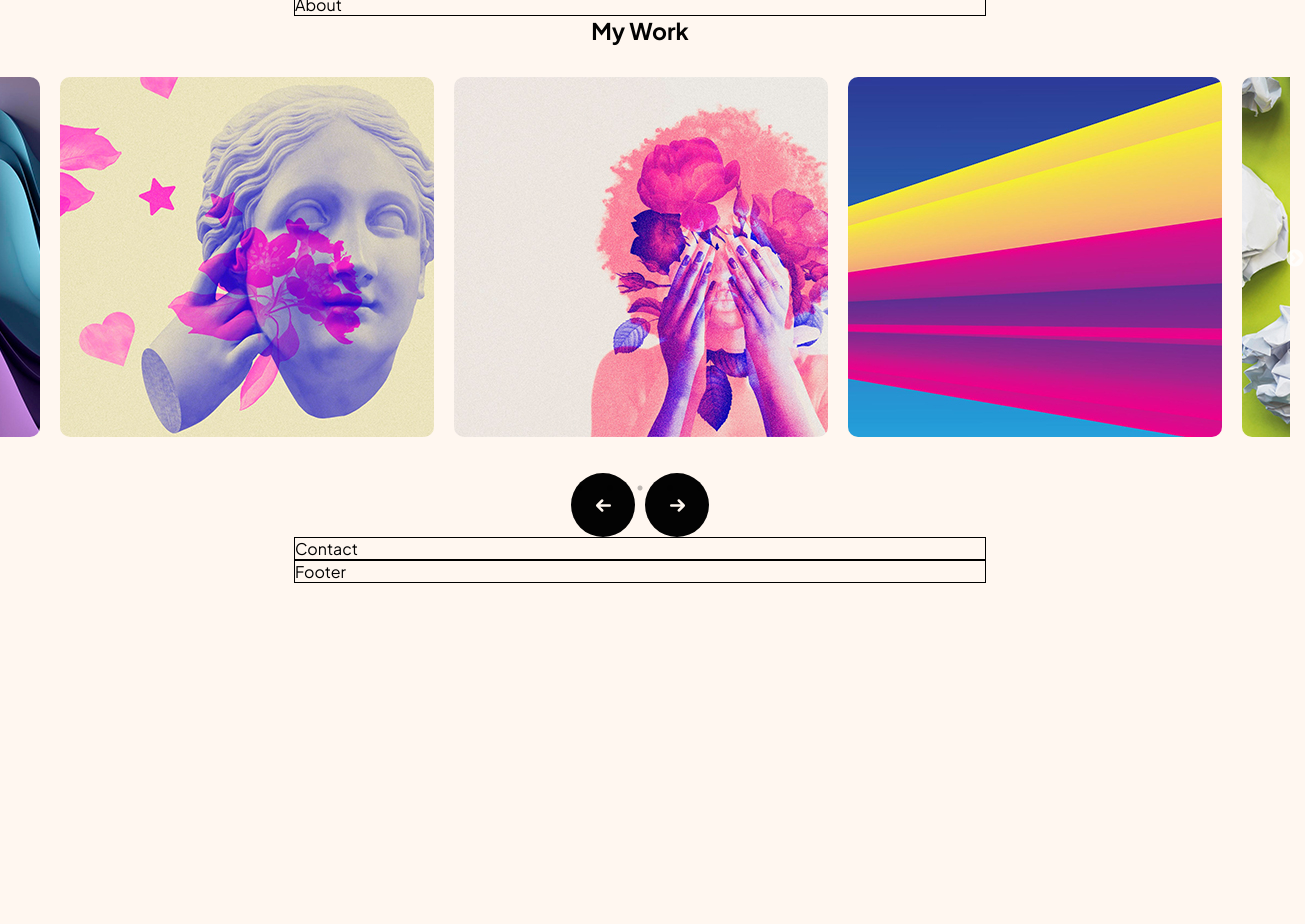
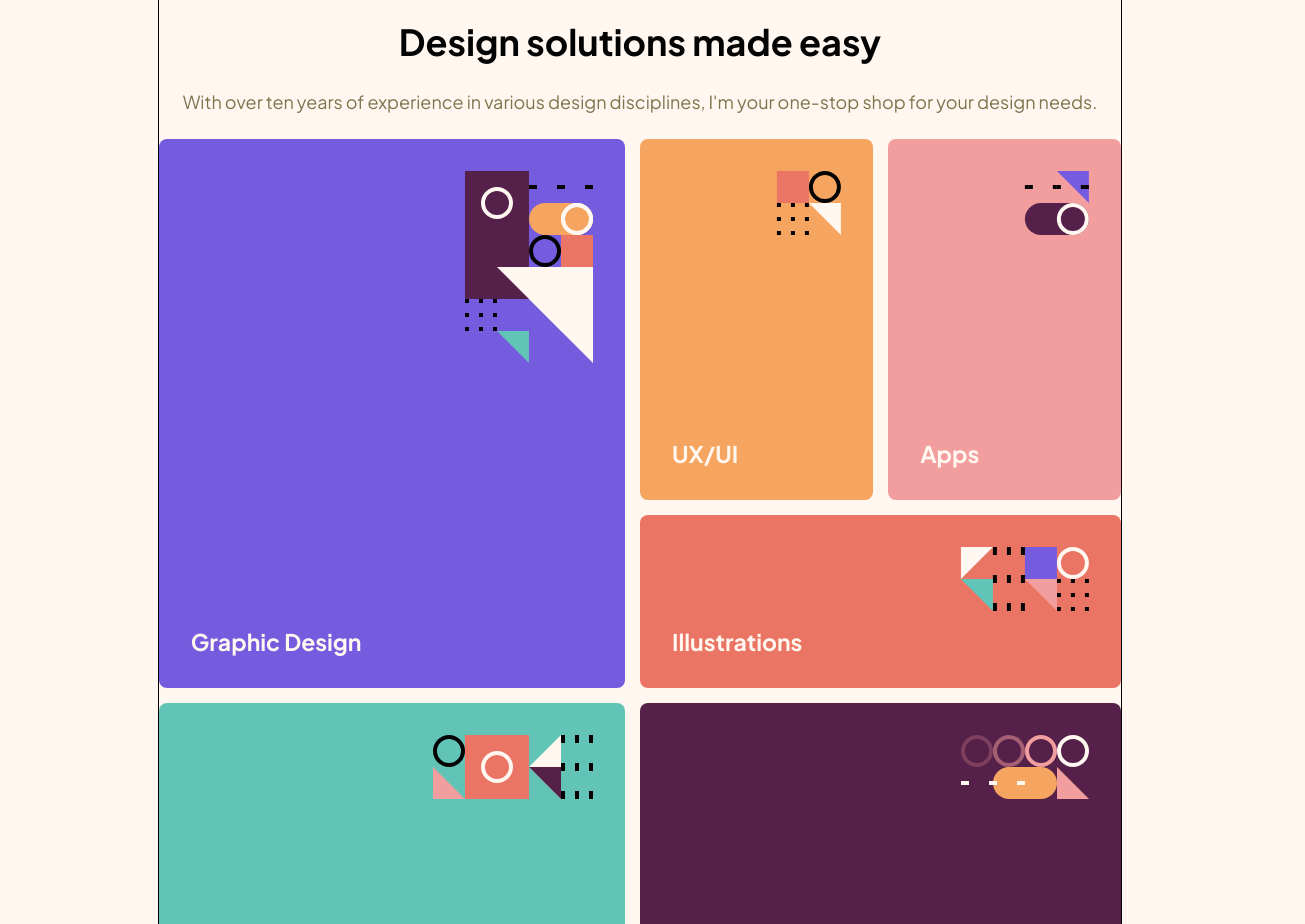
Before and after one commit to eduardosgn/design-portfolio-project, a React (Vite) app: page / in a window 1280 px wide. Shown: the part 80-1004 px from the top of the page, 1305 px wide, since content can reach past the window. Before the commit the page ends 800 px from the top, so only its background shows below. Built offline with nearby package versions, Linux system fonts and the light colour scheme.

Commit message:
sessao hero completa

```diff
--- a/src/App.jsx
+++ b/src/App.jsx
@@ -9,6 +9,11 @@ import Footer from "./components/Footer.jsx";
 const GlobalContainer = styled.main`
     display: flex;
     flex-direction: column;
+    margin: 0 1rem;
+
+    @media (min-width: 768px) {
+        margin: 0;
+    }
 `;
 
 function App() {
--- a/src/components/Header.jsx
+++ b/src/components/Header.jsx
@@ -6,13 +6,14 @@ const HeaderContainer = styled.div`
     display: flex;
     align-items: center;
     justify-content: space-between;
+    margin: 1rem 0 0 0;
 `;
 
 function Header() {
     return (
         <Container>
             <HeaderContainer>
-                <img src={ logo } alt="Design Logo" />
+                <img src={logo} alt="Design Logo" />
                 <PrimaryButton>Free consultation</PrimaryButton>
             </HeaderContainer>
         </Container>
--- a/src/components/Hero.jsx
+++ b/src/components/Hero.jsx
@@ -1,8 +1,163 @@
-import { Container } from '../style/GlobalComponentStyles.js';
+import {
+    Container,
+    Title,
+    AccentTitle,
+    BodyText,
+} from "../style/GlobalComponentStyles.js";
+import styled from "styled-components";
+import * as pallete from "../style/colorVars.js";
+import cardImage1 from "../assets/illustra-card-1.svg";
+import cardImage2 from "../assets/illustra-card-2.svg";
+import cardImage3 from "../assets/illustra-card-3.svg";
+import cardImage4 from "../assets/illustra-card-4.svg";
+import cardImage5 from "../assets/illustra-card-5.svg";
+import cardImage6 from "../assets/illustra-card-6.svg";
+
+const { light_cream } = pallete.colors.neutral;
+const { dark_purple, galatic_blue, light_red, pink, summer_yellow, cyan } =
+    pallete.colors.primary;
+
+const GridCard = styled.div`
+    display: grid;
+    grid-template-columns: repeat(2, 1fr);
+    grid-template-rows: repeat(5, 1fr);
+    grid-column-gap: 15px;
+    grid-row-gap: 15px;
+
+    @media (min-width: 768px) {
+        grid-template-columns: 2fr repeat(2, 1fr);
+    }
+
+    @media (min-width: 1440px) {
+        grid-template-columns: 2fr repeat(2, 1fr) 2fr;
+        grid-template-rows: repeat(2, 1fr);
+    }
+`;
+
+const Card = styled.div`
+    background: ${(props) => props.cardBgColor};
+    border-radius: 8px;
+    padding: 2rem;
+    grid-area: ${(props) => props.gridAreaMobile};
+    display: flex;
+    flex-direction: column;
+    justify-content: space-between;
+
+    @media (min-width: 768px) {
+        grid-area: ${(props) => props.gridAreaTablet};
+    }
+
+    @media (min-width: 1440px) {
+        grid-area: ${(props) => props.gridAreaDesktop};
+    }
+
+    > div {
+        display: flex;
+        justify-content: flex-end;
+        margin-bottom: 1rem;
+    }
+`;
 
 function Hero() {
     return (
-        <Container>Hero Section</Container>
+        <Container>
+            <Title textAlign="center" padding="0 2rem" margin="2rem 0 0 0">
+                Design solutions made easy
+            </Title>
+
+            <BodyText textAlign="center" margin="1.5rem 0" padding="0 1.5rem">
+                With over ten years of experience in various design disciplines,
+                I'm your one-stop shop for your design needs.
+            </BodyText>
+
+            <GridCard>
+                <Card
+                    cardBgColor={galatic_blue}
+                    gridAreaMobile="1 / 1 / 2 / 3"
+                    gridAreaTablet="1 / 1 / 4 / 2"
+                    gridAreaDesktop="1 / 1 / 3 / 2"
+                >
+                    <div>
+                        <img src={cardImage1} alt="" />
+                    </div>
+
+                    <AccentTitle textColor={light_cream}>
+                        Graphic Design
+                    </AccentTitle>
+                </Card>
+
+                <Card
+                    cardBgColor={summer_yellow}
+                    gridAreaMobile="2 / 1 / 3 / 2"
+                    gridAreaTablet=" 1 / 2 / 3 / 3"
+                    gridAreaDesktop="1 / 2 / 2 / 3"
+                >
+                    <div>
+                        <img src={cardImage2} alt="" />
+                    </div>
+
+                    <AccentTitle textColor={light_cream}>UX/UI</AccentTitle>
+                </Card>
+
+                <Card
+                    cardBgColor={pink}
+                    gridAreaMobile="2 / 2 / 3 / 3"
+                    gridAreaTablet="1 / 3 / 3 / 4"
+                    gridAreaDesktop="1 / 3 / 2 / 4"
+                >
+                    <div>
+                        <img src={cardImage3} alt="" />
+                    </div>
+
+                    <AccentTitle textColor={light_cream}>Apps</AccentTitle>
+                </Card>
+
+                <Card
+                    cardBgColor={light_red}
+                    gridAreaMobile="3 / 1 / 4 / 3"
+                    gridAreaTablet="3 / 2 / 4 / 4"
+                    gridAreaDesktop="1 / 4 / 2 / 5"
+                >
+                    <div>
+                        <img src={cardImage4} alt="" />
+                    </div>
+
+                    <AccentTitle textColor={light_cream}>
+                        Illustrations
+                    </AccentTitle>
+                </Card>
+
+                <Card
+                    cardBgColor={cyan}
+                    gridAreaMobile="4 / 1 / 5 / 3"
+                    gridAreaTablet="4 / 1 / 6 / 2"
+                    gridAreaDesktop="2 / 2 / 3 / 4"
+                >
+                    <div>
+                        <img src={cardImage5} alt="" />
+                    </div>
+
+                    <AccentTitle textColor={light_cream}>
+                        Photography
+                    </AccentTitle>
+                </Card>
+
+                <Card
+                    cardBgColor={dark_purple}
+                    gridAreaMobile="5 / 1 / 6 / 3"
+                    gridAreaTablet=" 4 / 2 / 6 / 4"
+                    gridAreaDesktop="2 / 4 / 3 / 5"
+                >
+                    <div>
+                        <img src={cardImage6} alt="" />
+                    </div>
+
+                    <AccentTitle textColor={light_cream}>
+                        Motion Graphics
+                    </AccentTitle>
+                </Card>
+            </GridCard>
+        </Container>
     );
 }
 
--- a/src/components/MyWork/MyWork.jsx
+++ b/src/components/MyWork/MyWork.jsx
@@ -12,7 +12,7 @@ import 'slick-carousel/slick/slick.css';
 import 'slick-carousel/slick/slick-theme.css';
 import './style.css';
 
-const {light_cream} = pallete.colors.neutral;
+const { light_cream, black } = pallete.colors.neutral;
 
 function MyWork() {
     const sliderRef = useRef();
@@ -30,67 +30,91 @@ function MyWork() {
                     slidesToShow: 3,
                     slidesToScroll: 3,
                     infinite: true,
-                    dots: true
-                }
+                    dots: true,
+                },
             },
             {
                 breakpoint: 900,
                 settings: {
                     slidesToShow: 2,
                     slidesToScroll: 1,
-                }
+                },
             },
             {
                 breakpoint: 600,
                 settings: {
                     slidesToShow: 1,
                     slidesToScroll: 1,
-                }
-            }
-        ]
+                },
+            },
+        ],
     };
 
     function goToNext() {
         sliderRef.current.slickNext();
-    };
+    }
 
     function goToPrev() {
         sliderRef.current.slickPrev();
-    };
+    }
 
     return (
         <>
-            <div className='card-title'>
-                <AccentTitle>My Work</AccentTitle>
+            <div className="card-title">
+                <AccentTitle textColor={black}>My Work</AccentTitle>
             </div>
 
             <Slider {...settings} ref={sliderRef}>
-                <div className='card-container'>
+                <div className="card-container">
                     <img src={image1} alt="" />
                 </div>
 
-                <div className='card-container'>
+                <div className="card-container">
                     <img src={image2} alt="" />
                 </div>
 
-                <div className='card-container'>
+                <div className="card-container">
                     <img src={image3} alt="" />
                 </div>
 
-                <div className='card-container'>
+                <div className="card-container">
                     <img src={image4} alt="" />
                 </div>
 
-                <div className='card-container'>
+                <div className="card-container">
                     <img src={image5} alt="" />
                 </div>
             </Slider>
 
-            <div style={{display: 'flex', alignItems: 'center', justifyContent: 'center'}}>
-                <button onClick={() => goToPrev()} className='btn-prev' style={{display: 'flex', alignItems: 'center', justifyContent: 'center', marginRight: '5px'}}>
+            <div
+                style={{
+                    display: "flex",
+                    alignItems: "center",
+                    justifyContent: "center",
+                }}
+            >
+                <button
+                    onClick={() => goToPrev()}
+                    className="btn-prev"
+                    style={{
+                        display: "flex",
+                        alignItems: "center",
+                        justifyContent: "center",
+                        marginRight: "5px",
+                    }}
+                >
                     <HiArrowSmLeft size={25} color={light_cream} />
                 </button>
-                <button onClick={() => goToNext()} className='btn-next' style={{display: 'flex', alignItems: 'center', justifyContent: 'center', marginLeft: '5px'}}>
+                <button
+                    onClick={() => goToNext()}
+                    className="btn-next"
+                    style={{
+                        display: "flex",
+                        alignItems: "center",
+                        justifyContent: "center",
+                        marginLeft: "5px",
+                    }}
+                >
                     <HiArrowSmRight size={25} color={light_cream} />
                 </button>
             </div>
--- a/src/index.css
+++ b/src/index.css
@@ -9,4 +9,5 @@ html, body {
   margin: 0;
   box-sizing: border-box;
   font-family: 'Plus Jakarta Sans', sans-serif;
+  overflow-x: hidden;
 }
--- a/src/style/GlobalComponentStyles.js
+++ b/src/style/GlobalComponentStyles.js
@@ -25,6 +25,7 @@ export const Container = styled.section`
     margin: 0 1rem;
     min-width: 21.438rem;
     border: 1px solid black;
+    margin: ${(props) => props.margin || 0};
 
     @media (min-width: 768px) {
         min-width: 43.125rem;
@@ -38,34 +39,42 @@ export const Container = styled.section`
 
 // GLOBAL TEXT STYLES
 export const Title = styled.h1`
-    color: ${ black };
-    font-size: ${ h1.mobile };
-    margin: 0;
+    color: ${(props) => props.textColor || black};
+    font-size: ${h1.mobile};
+    margin: ${(props) => props.margin || 0};
+    text-align: ${(props) => props.textAlign || "left"};
+    padding: ${(props) => props.padding || 0};
 
     @media (min-width: 1440px) {
-        font-size: ${ h1.desktop };
+        font-size: ${h1.desktop};
     }
 `;
 
 export const Subtitle = styled.h2`
-    color: ${ black };
-    font-size: ${ h2.mobile };
-    margin: 0;
+    color: ${(props) => props.textColor || black};
+    font-size: ${h2.mobile};
+    margin: ${(props) => props.margin || 0};
+    text-align: ${(props) => props.textAlign || "left"};
 
     @media (min-width: 1440px) {
-        font-size: ${ h2.desktop };
+        font-size: ${h2.desktop};
     }
 `;
 
 export const AccentTitle = styled.h3`
-    color: ${ black };
-    font-size: ${ h3 };
-    margin: 0;
+    color: ${(props) => props.textColor || black};
+    font-size: ${h3};
+    margin: ${(props) => props.margin || 0};
+    text-align: ${(props) => props.textAlign || "left"};
 `;
 
 export const BodyText = styled.p`
-    color: ${ medium_brown };
-    font-size: ${ body };
+    color: ${(props) => props.textColor || medium_brown};
+    font-size: ${body};
+    margin: ${(props) => props.margin || 0};
+    padding: ${(props) => props.padding || 0};
+    text-align: ${(props) => props.textAlign || "left"};
+    line-height: 1.5;
 `;
 
 //GLOBAL BUTTON STYLES
```
